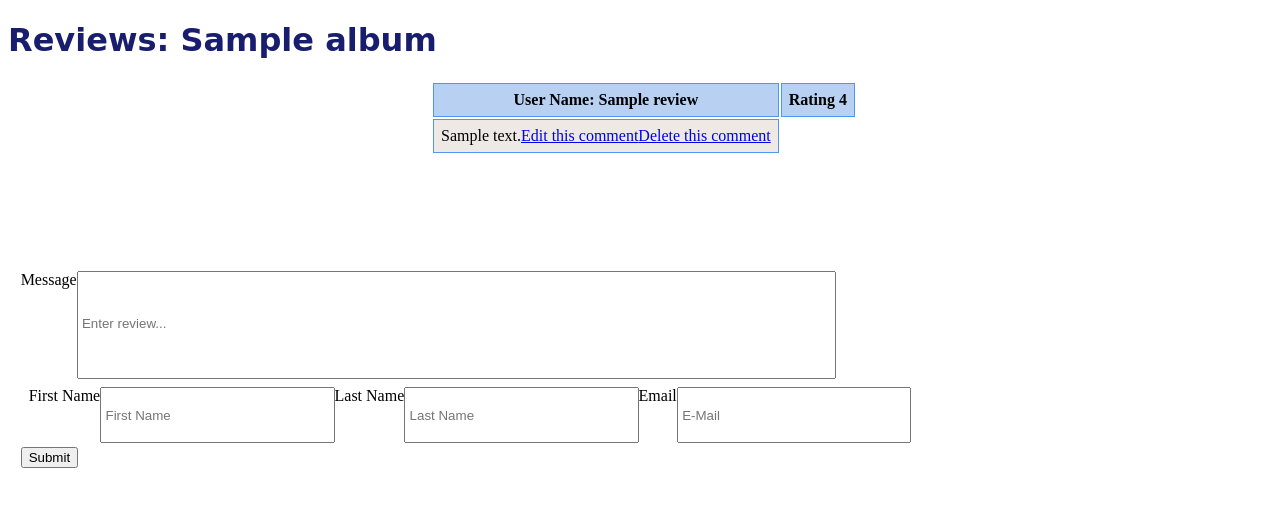
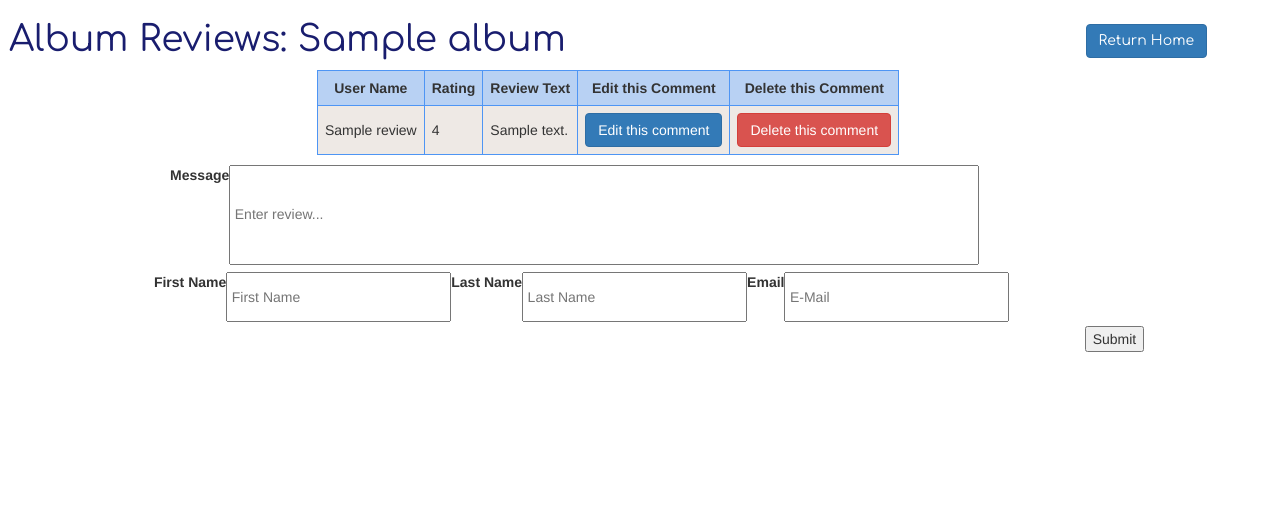
Before and after one commit to ecedmondson/pitchfork_copycat, a Flask app: template templates/review_page.html in a window 1280 px wide. Shown: the top 507 px of the page. Run offline with Flask 2, Linux system fonts and the light colour scheme; tables that the repository leaves empty hold one stand-in row (values such as "Sample post"); the template is opened without the code that fills it: values that come from a table or form of the project are taken from there, most other values are stand-ins (such as "Sample title", 1, 10 or a date in 2020); parts of the project's set-up code (start-up, migrations or seed data) failed here and were passed over; some libraries are stand-ins or nearby versions.

Commit message:
ENAHCEMENT: review page html updates for css

```diff
--- a/templates/review_page.html
+++ b/templates/review_page.html
@@ -1,47 +1,81 @@
+{% extends "bootstrap/base.html" %}
 <!DOCTYPE html>
 <html lang="en">
+
 <head>
     <meta charset="utf-8">
     <title>Album Review Page</title>
+    {% block styles %}
+    {{super()}}
     <link rel="stylesheet" type="text/css" href="/static/review_page.css">
+    <link rel="stylesheet" href="static/style.css">
+    {% endblock %}
+    {% block scripts %}
+    <link href="https://fonts.googleapis.com/css?family=Comfortaa&display=swap" rel="stylesheet">
+    {% endblock %}
 </head>
+
 <body>
-    <h1>Reviews: {{ album }}</h1>
+    {% block content %}
+    <h1><div class="title">Album Reviews: {{ album }}</div>
+    <div class="home-button"><a href="/" role="button" class="btn btn-primary">Return Home</a></div>
+    </h1>
     <div class="review-container">
-      <p class="existing-reviews-container">
+        <div class="existing-reviews-container">
             {% if existing_reviews %}
             <table id='existing-reviews-table'>
                 {% for review in existing_reviews %}
-              <tr><th>User Name: {{ review.name }}</th><th>Rating  {{ review.rating }}</th></tr>
-              <tr><td>{{ review.review_text }}<a href="/rout_to_edit">Edit this comment</a><a href="/route_to_delete">Delete this comment</a></td></tr>
+                <tr class="review-row">
+                    <th class="user header">User Name</th>
+                    <th class="rating header">Rating</th>
+                    <th class="review-text header">Review Text</th>
+                    <th class="edit header">Edit this Comment</th>
+                    <th class="delete header">Delete this Comment</th>
+                </tr>
+                <tr class="review-row">
+                    <td class="user row">{{ review.name }}</td>
+                    <td class="rating row">{{ review.rating }}</td>
+                    <td class="review-text row">{{ review.review_text }}</td>
+                    <td class="edit row">
+                        <a href="/route_to_edit" role="button" class="btn btn-primary">
+                            Edit this comment
+                        </a>
+                    </td>
+                    <td class="delete row">
+                        <a href="/route_to_delete" role="button" class="btn btn-danger">
+                            Delete this comment
+                        </a>
+                    </td>
+                </tr>
                 {% endfor %}
             </table>
             {% else %}
             <table id='no-existing-reviews-table'>
-              <tr><div>There are no existing reviews for this album.</div></tr>
+                <tr class="review-row">
+                    <th class="none header">There are no existing reviews for this album.</th>
+                </tr>
             </table>
             {% endif %}
-      </p>
+        </div>
         <form method="post">
-          <p class="review-submission-container">
+            <div class="review-submission-container">
                 <div class="review-text-container">
-                {{ form.hidden_tag() }}
-                {{ form.body.label }}
-                <input type="textarea" name="body" id="review-box" placeholder="Enter review..."</input>
+                    {{ form.hidden_tag() }} {{ form.body.label }}
+                    <input type="textarea" name="body" id="review-box" placeholder="Enter review...">
                 </div>
             	<div class="review-user-creds-container">
                 	{{ form.firstname.label }}
-              <input class="user-creds-input" type="text" name="firstname" id="user-fname-field" placeholder="First Name"</input>
-              {{ form.lastname.label }}
-              <input class="user-creds-input" type="text" name="lastname" id="user-lname-field" placeholder="Last Name"</input>
-              {{ form.email.label }}
-              <input class="user-creds-input" type="text" name="email" id="user-email-field" placeholder="E-Mail"</input>
+                	<input class="user-creds-input" type="text" name="firstname" id="user-fname-field" placeholder="First Name"> {{ form.lastname.label }}
+                	<input class="user-creds-input" type="text" name="lastname" id="user-lname-field" placeholder="Last Name"> {{ form.email.label }}
+                	<input class="user-creds-input" type="text" name="email" id="user-email-field" placeholder="E-Mail">
             	</div>
             	<div class="submission-container">
                 {{ form.submit() }}
             	</div>
-          </p>
+	    </div>
         </form>
     </div>
+    {% endblock %}
 </body>
+
 </html>
```
Lines whose indentation alone changed are shown as unchanged.
